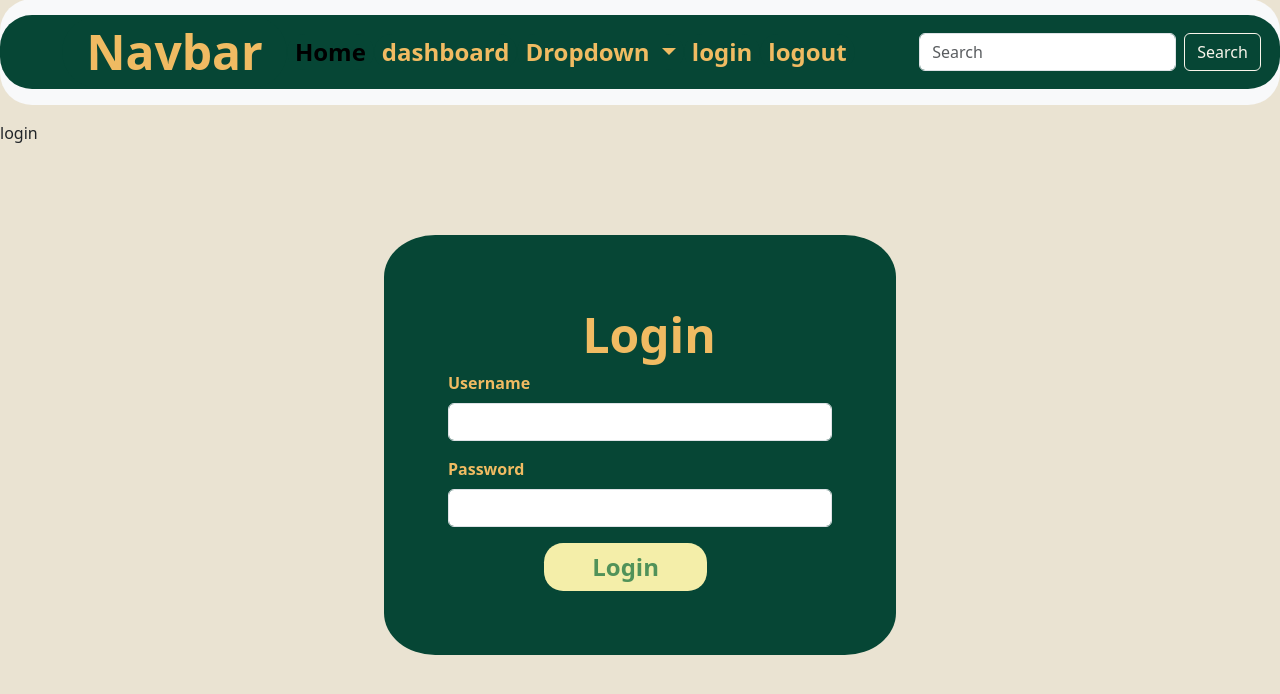
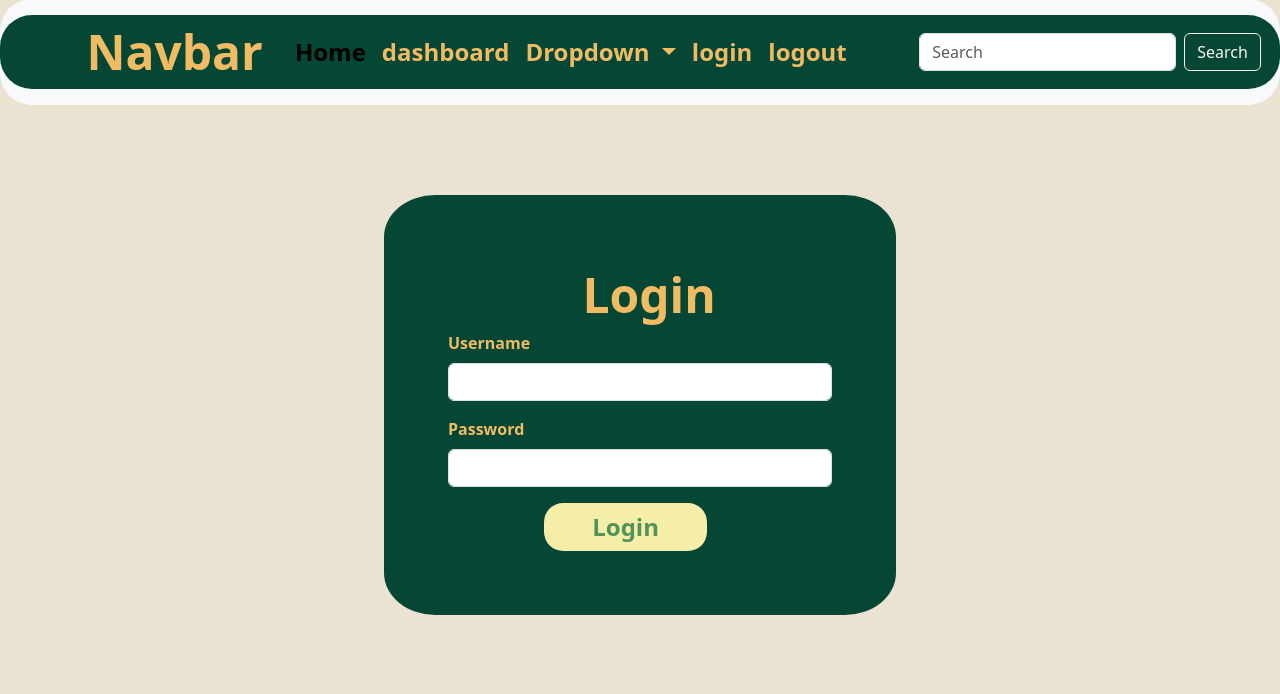
Before and after one commit to aashishChakradhar/agroFarm, a Django app: page /login in a window 1280 px wide. Shown: the part 17-711 px from the top of the page. Run offline with Django 4.2, Linux system fonts and the light colour scheme; some libraries are stand-ins or nearby versions.

Commit message:
Removed login title issue

```diff
--- a/templates/login.html
+++ b/templates/login.html
@@ -1,4 +1,4 @@
-{% include 'theme-temp/header.html' %} {% block title %}login{% endblock title%}
+{% include 'theme-temp/header.html' %}
 {% block head %} {% load static %}
 <link rel="stylesheet" href="static/form.css" />
 {% endblock head %} {% block body %}
```
